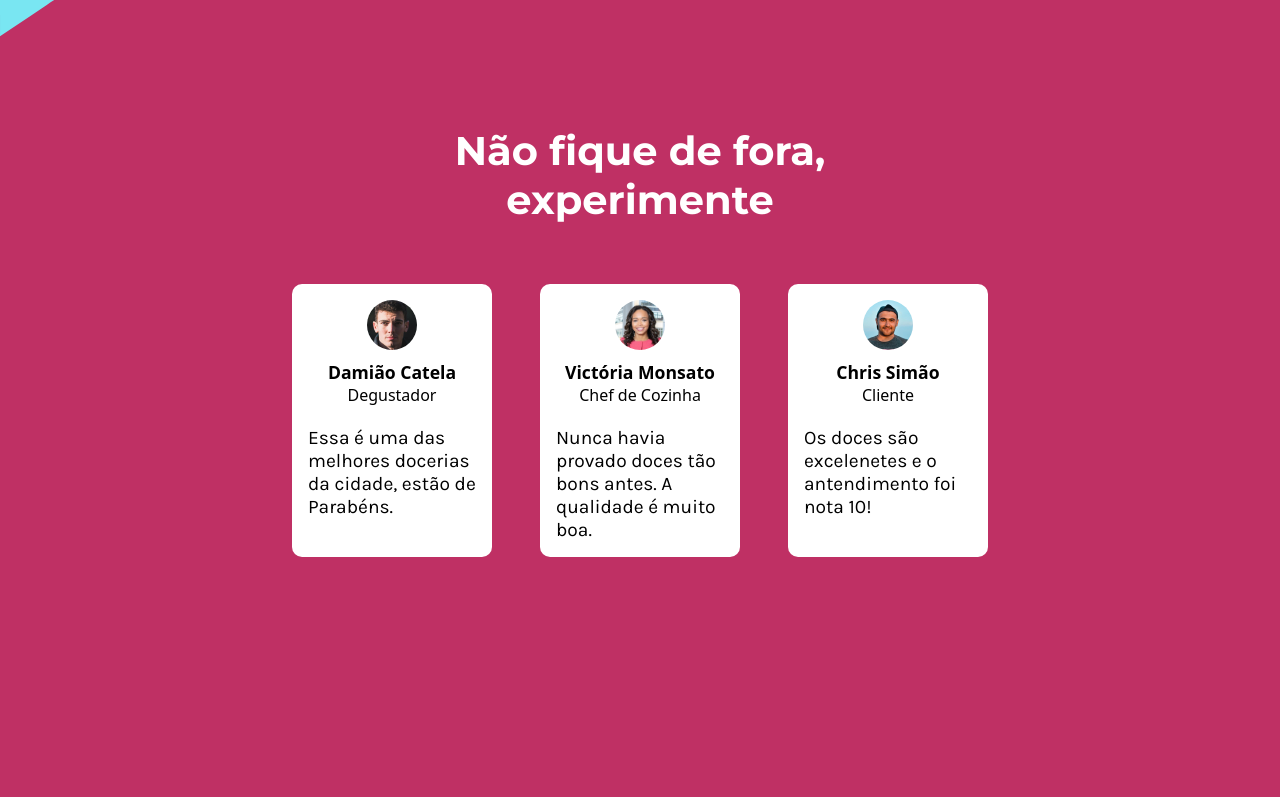
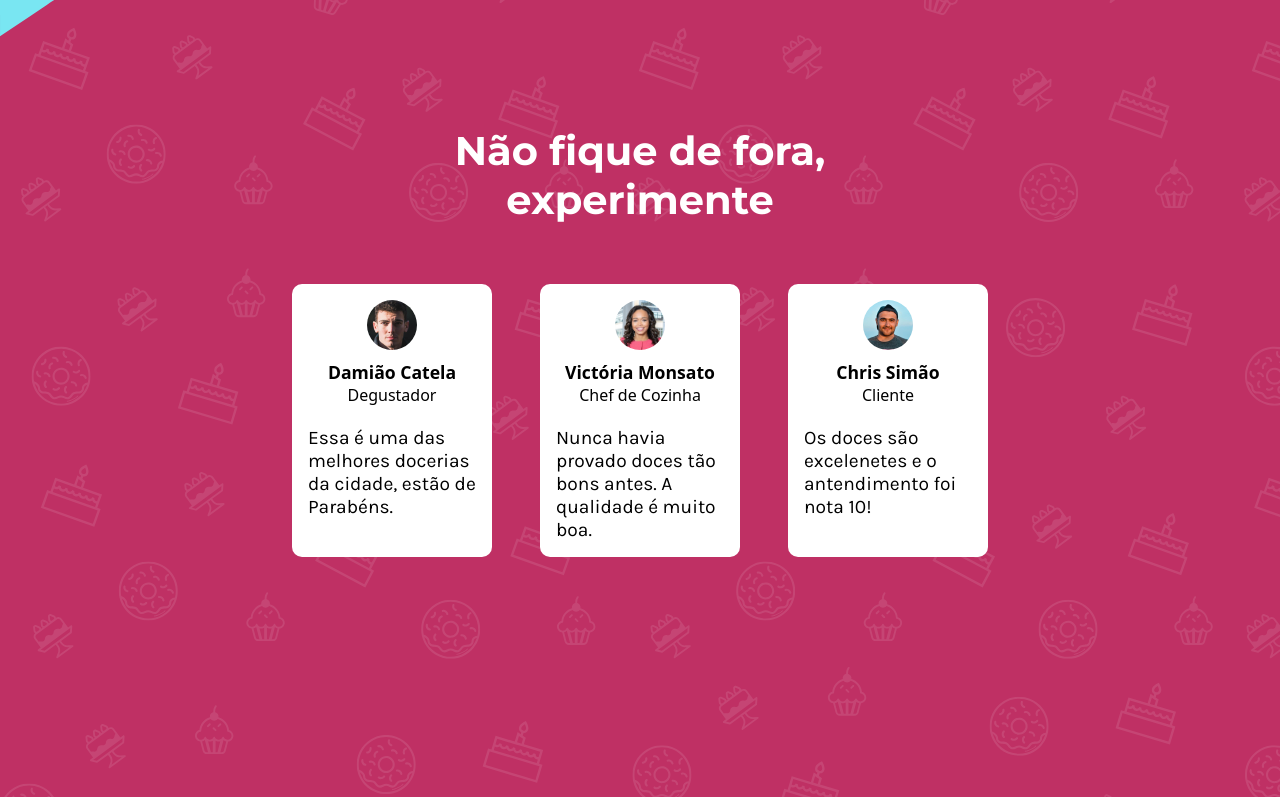
Before and after one commit to Nelson-DevStack/doceria-site, a React (Vite) app: page / in a window 1280 px wide. Shown: the part 2780-3580 px from the top of the page. Built offline with nearby package versions, Linux system fonts and the light colour scheme.

Commit message:
review section background

```diff
--- a/src/components/ReviewsSection/style.module.css
+++ b/src/components/ReviewsSection/style.module.css
@@ -3,6 +3,23 @@
   width: 100%;
   background-color: #BF3064;
   grid-column: span 3;
+  position: relative;
+  z-index: 0;
+}
+
+.section::after {
+  content: '';
+  background-image: url('../../assets/background.svg');
+  background-size: cover;
+  opacity: 1;
+  width: 100%;
+  height: 150%;
+  position: absolute;
+  top: 0;
+  z-index: -1;
+  opacity: 0.1;
+  margin-top: -8em;
+  background-repeat: repeat;
 }
 
 .secTitle h1 {
@@ -59,6 +76,10 @@
     padding: 0 0 15em 0;
   }
 
+  .section::after {
+    margin-top: -20em;
+  }
+
   .secTitle h1 {
     max-width: 500px;
     margin-right: auto;
```
Also changed, not shown: src/assets/background.svg (added).
